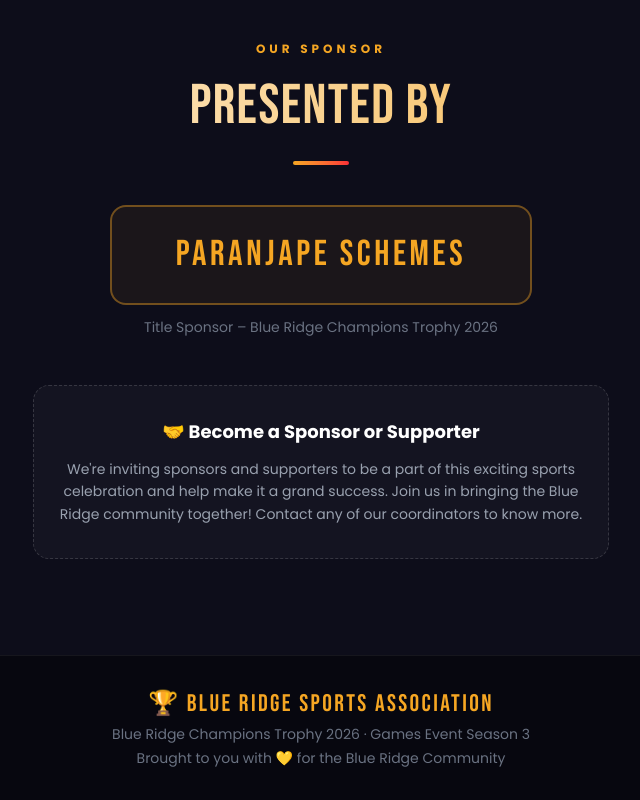
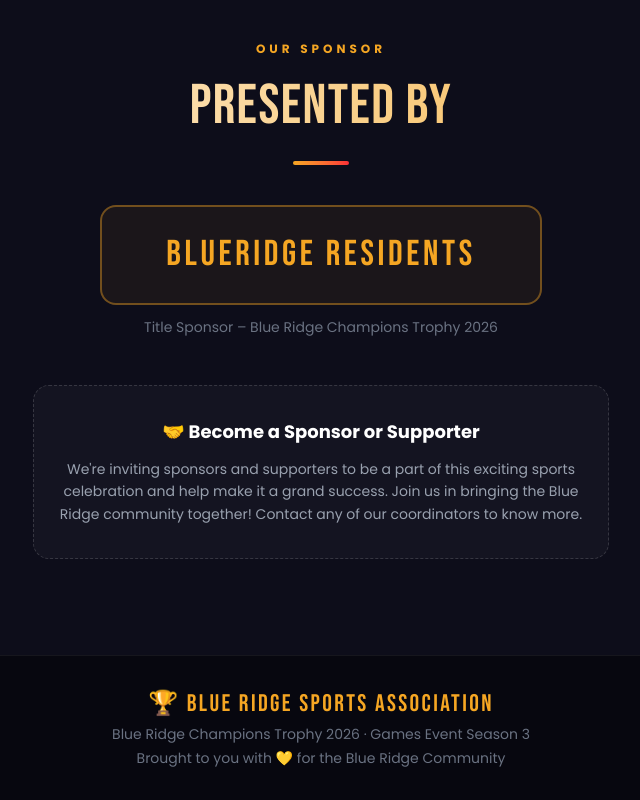
Before and after one commit to pabitrapmb/br-sports, a Next.js app: page / in a window 1280 px wide. Shown: the part 4250-5050 px from the top of the page, without its empty margins (319-959 px from the left). Built offline with nearby package versions, Linux system fonts and the light colour scheme.

Commit message:
Sponsor name change

```diff
--- a/app/components/Sponsors.tsx
+++ b/app/components/Sponsors.tsx
@@ -8,7 +8,7 @@
       <div className="w-14 h-1 bg-gradient-to-r from-[#f5a623] to-red-500 rounded-full mx-auto mb-10" />
 
       <div className="inline-block border-2 border-[#f5a623]/40 rounded-2xl px-16 py-7 bg-[#f5a623]/[0.06] mb-3">
-        <p className="font-bebas text-[#f5a623] text-4xl tracking-widest">Paranjape Schemes</p>
+        <p className="font-bebas text-[#f5a623] text-4xl tracking-widest">Blueridge Residents</p>
       </div>
       <p className="text-gray-500 text-sm mb-12">
         Title Sponsor – Blue Ridge Champions Trophy 2026
```
